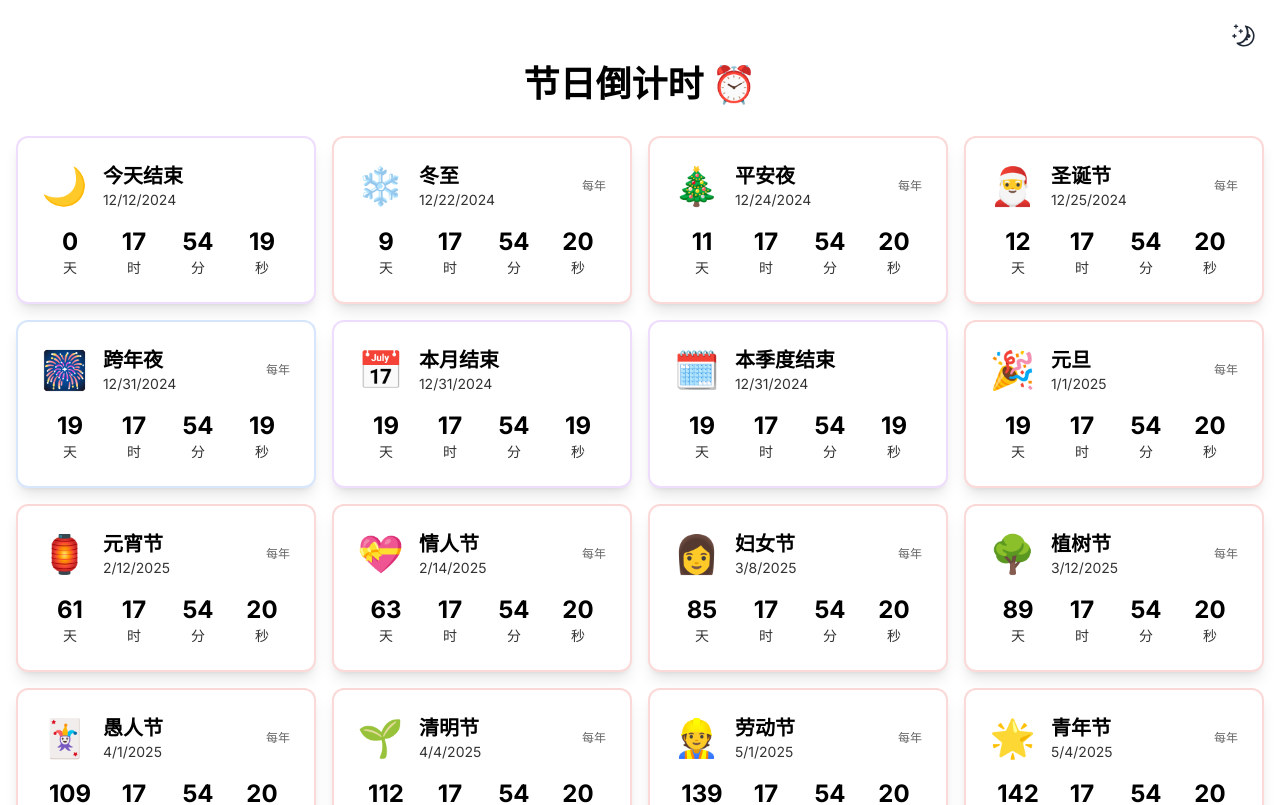
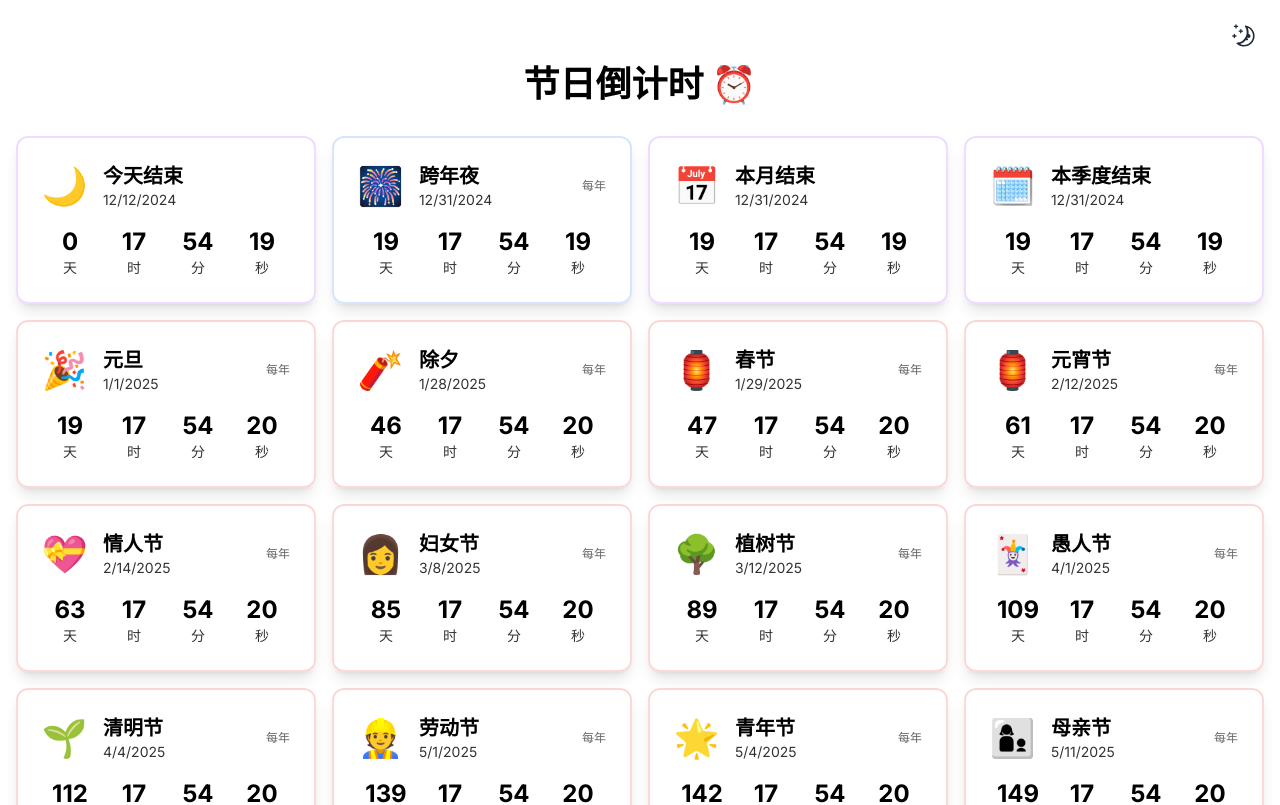
Before and after one commit to yaolifeng0629/countdown, a Next.js app: page / in a window 1280 px wide. Shown: the top 805 px of the page. Built offline with nearby package versions, Linux system fonts and the light colour scheme.

Commit message:
feat: add holiday

```diff
--- a/src/data/holidays.ts
+++ b/src/data/holidays.ts
@@ -22,6 +22,26 @@ const fixedHolidays: Holiday[] = [
     icon: '🎉',
     description: '新年快乐！',
     color: 'bg-red-500',
+    type: 'holiday',
+    repeat: 'yearly'
+  },
+  {
+    id: 'chinese-new-year-eve',
+    name: '除夕',
+    date: new Date(2025, 0, 28),
+    icon: '🧨',
+    description: '阖家团圆夜',
+    color: 'bg-red-600',
+    type: 'holiday',
+    repeat: 'yearly'
+  },
+  {
+    id: 'spring-festival',
+    name: '春节',
+    date: new Date(2025, 0, 29),
+    icon: '🏮',
+    description: '农历新年',
+    color: 'bg-red-600',
     type: 'holiday',
     repeat: 'yearly'
   },
@@ -166,9 +186,19 @@ const fixedHolidays: Holiday[] = [
     repeat: 'yearly'
   },
   {
+    id: 'dragon-boat',
+    name: '端午节',
+    date: new Date(2025, 4, 31),
+    icon: '🚣',
+    description: '赛龙舟，吃粽子',
+    color: 'bg-emerald-500',
+    type: 'holiday',
+    repeat: 'yearly'
+  },
+  {
     id: 'winter-solstice',
     name: '冬至',
-    date: new Date(currentYear, 11, 22),
+    date: new Date(2025, 11, 21),
     icon: '❄️',
     description: '冬至快乐',
     color: 'bg-blue-200',
@@ -178,7 +208,7 @@ const fixedHolidays: Holiday[] = [
   {
     id: 'christmas-eve',
     name: '平安夜',
-    date: new Date(currentYear, 11, 24),
+    date: new Date(2025, 11, 24),
     icon: '🎄',
     description: '圣诞平安夜',
     color: 'bg-green-500',
@@ -188,7 +218,7 @@ const fixedHolidays: Holiday[] = [
   {
     id: 'christmas',
     name: '圣诞节',
-    date: new Date(currentYear, 11, 25),
+    date: new Date(2025, 11, 25),
     icon: '🎅',
     description: 'Merry Christmas!',
     color: 'bg-green-600',
@@ -258,7 +288,7 @@ const fixedHolidays: Holiday[] = [
   {
     id: 'ghost-festival',
     name: '中元节',
-    date: new Date(2025, 8, 15),
+    date: new Date(2025, 8, 6),
     icon: '🏮',
     description: '慎终追远',
     color: 'bg-gray-600',
@@ -268,7 +298,7 @@ const fixedHolidays: Holiday[] = [
   {
     id: 'mid-autumn',
     name: '中秋节',
-    date: new Date(2025, 8, 29),
+    date: new Date(2025, 9, 6),
     icon: '🌕',
     description: '月圆人团圆',
     color: 'bg-yellow-500',
@@ -278,7 +308,7 @@ const fixedHolidays: Holiday[] = [
   {
     id: 'double-ninth',
     name: '重阳节',
-    date: new Date(2025, 9, 6),
+    date: new Date(2025, 9, 29),
     icon: '🍂',
     description: '敬老节',
     color: 'bg-yellow-600',
@@ -288,7 +318,7 @@ const fixedHolidays: Holiday[] = [
   {
     id: 'hanyi-festival',
     name: '寒衣节',
-    date: new Date(2025, 9, 15),
+    date: new Date(2025, 10, 20),
     icon: '👘',
     description: '寒衣节',
     color: 'bg-blue-300',
@@ -298,7 +328,7 @@ const fixedHolidays: Holiday[] = [
   {
     id: 'lower-yuan',
     name: '下元节',
-    date: new Date(2025, 10, 26),
+    date: new Date(2025, 11, 4),
     icon: '🏮',
     description: '下元节',
     color: 'bg-red-400',
```
